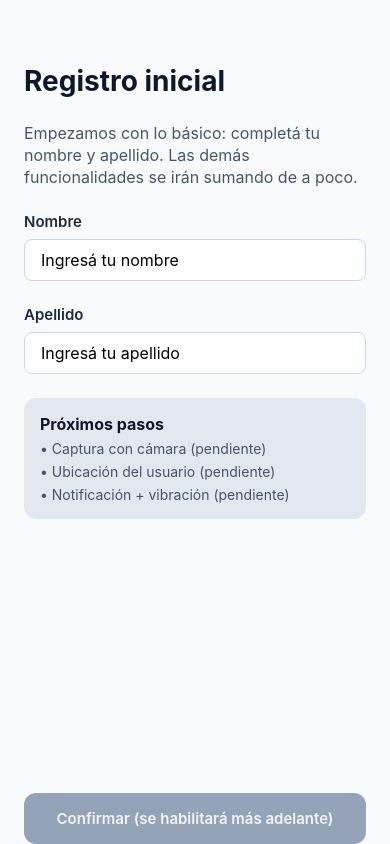
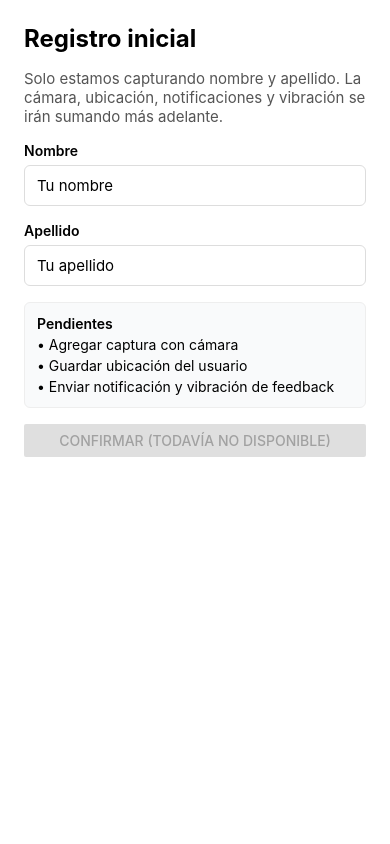
Before and after one commit to Nicowicnudel07/TP-FINAL-DAI-KALIK-WICNUDEL, a React Native app in the folder app/: screen /Registro in a window 390 px wide. Built offline with nearby package versions, Linux system fonts and the light colour scheme.

Commit message:
Simplify registration baseline details

```diff
--- a/app/src/screens/RegistrationScreen.js
+++ b/app/src/screens/RegistrationScreen.js
@@ -1,119 +1,92 @@
 import { useState } from 'react';
-import { KeyboardAvoidingView, Platform, Pressable, StyleSheet, Text, TextInput, View } from 'react-native';
+import { Button, StyleSheet, Text, TextInput, View } from 'react-native';
 
 export default function RegistrationScreen() {
   const [name, setName] = useState('');
   const [surname, setSurname] = useState('');
 
   return (
-    <KeyboardAvoidingView
-      behavior={Platform.select({ ios: 'padding', android: undefined })}
-      style={styles.container}
-    >
-      <View style={styles.content}>
+    <View style={styles.container}>
       <Text style={styles.title}>Registro inicial</Text>
-        <Text style={styles.subtitle}>
-          Empezamos con lo básico: completá tu nombre y apellido. Las demás funcionalidades se irán sumando de a poco.
+      <Text style={styles.paragraph}>
+        Solo estamos capturando nombre y apellido. La cámara, ubicación, notificaciones y vibración se irán sumando más
+        adelante.
       </Text>
 
-        <View style={styles.fieldGroup}>
+      <View style={styles.field}>
         <Text style={styles.label}>Nombre</Text>
         <TextInput
-            placeholder="Ingresá tu nombre"
+          placeholder="Tu nombre"
           value={name}
           onChangeText={setName}
           style={styles.input}
         />
       </View>
 
-        <View style={styles.fieldGroup}>
+      <View style={styles.field}>
         <Text style={styles.label}>Apellido</Text>
         <TextInput
-            placeholder="Ingresá tu apellido"
+          placeholder="Tu apellido"
           value={surname}
           onChangeText={setSurname}
           style={styles.input}
         />
       </View>
 
-        <View style={styles.pendingBox}>
-          <Text style={styles.pendingTitle}>Próximos pasos</Text>
-          <Text style={styles.pendingItem}>• Captura con cámara (pendiente)</Text>
-          <Text style={styles.pendingItem}>• Ubicación del usuario (pendiente)</Text>
-          <Text style={styles.pendingItem}>• Notificación + vibración (pendiente)</Text>
+      <View style={styles.todoBox}>
+        <Text style={styles.todoTitle}>Pendientes</Text>
+        <Text style={styles.todoItem}>• Agregar captura con cámara</Text>
+        <Text style={styles.todoItem}>• Guardar ubicación del usuario</Text>
+        <Text style={styles.todoItem}>• Enviar notificación y vibración de feedback</Text>
       </View>
 
-        <Pressable style={styles.button} disabled>
-          <Text style={styles.buttonText}>Confirmar (se habilitará más adelante)</Text>
-        </Pressable>
+      <Button title="Confirmar (todavía no disponible)" onPress={() => {}} disabled />
     </View>
-    </KeyboardAvoidingView>
   );
 }
 
 const styles = StyleSheet.create({
   container: {
     flex: 1,
-    backgroundColor: '#f8fafc',
-  },
-  content: {
-    flex: 1,
-    paddingHorizontal: 24,
-    paddingTop: 64,
-    gap: 24,
+    padding: 24,
+    gap: 16,
+    backgroundColor: '#fff',
+    justifyContent: 'flex-start',
   },
   title: {
-    fontSize: 28,
+    fontSize: 24,
     fontWeight: '700',
-    color: '#0f172a',
   },
-  subtitle: {
-    fontSize: 16,
-    color: '#475569',
-    lineHeight: 22,
+  paragraph: {
+    fontSize: 15,
+    color: '#555',
   },
-  fieldGroup: {
-    gap: 8,
+  field: {
+    gap: 6,
   },
   label: {
-    fontSize: 15,
-    color: '#1e293b',
     fontWeight: '600',
   },
   input: {
     borderWidth: 1,
-    borderColor: '#cbd5f5',
-    backgroundColor: '#fff',
-    borderRadius: 8,
-    paddingHorizontal: 16,
-    paddingVertical: Platform.OS === 'ios' ? 14 : 10,
-    fontSize: 16,
+    borderColor: '#ddd',
+    borderRadius: 6,
+    paddingHorizontal: 12,
+    paddingVertical: 10,
+    fontSize: 15,
   },
-  pendingBox: {
-    backgroundColor: '#e2e8f0',
-    borderRadius: 12,
-    padding: 16,
-    gap: 6,
+  todoBox: {
+    borderWidth: 1,
+    borderColor: '#eee',
+    borderRadius: 6,
+    padding: 12,
+    gap: 4,
+    backgroundColor: '#f9fafb',
   },
-  pendingTitle: {
-    fontSize: 16,
-    fontWeight: '700',
-    color: '#0f172a',
-  },
-  pendingItem: {
-    fontSize: 14,
-    color: '#475569',
-  },
-  button: {
-    borderRadius: 12,
-    backgroundColor: '#94a3b8',
-    paddingVertical: 16,
-    alignItems: 'center',
-    marginTop: 'auto',
-  },
-  buttonText: {
-    color: '#f1f5f9',
-    fontSize: 15,
+  todoTitle: {
     fontWeight: '600',
   },
+  todoItem: {
+    fontSize: 14,
+  },
 });
```
Also changed, not shown: 1 other file (tests, documents, lock files or other folders). Lines whose indentation alone changed are shown as unchanged.
